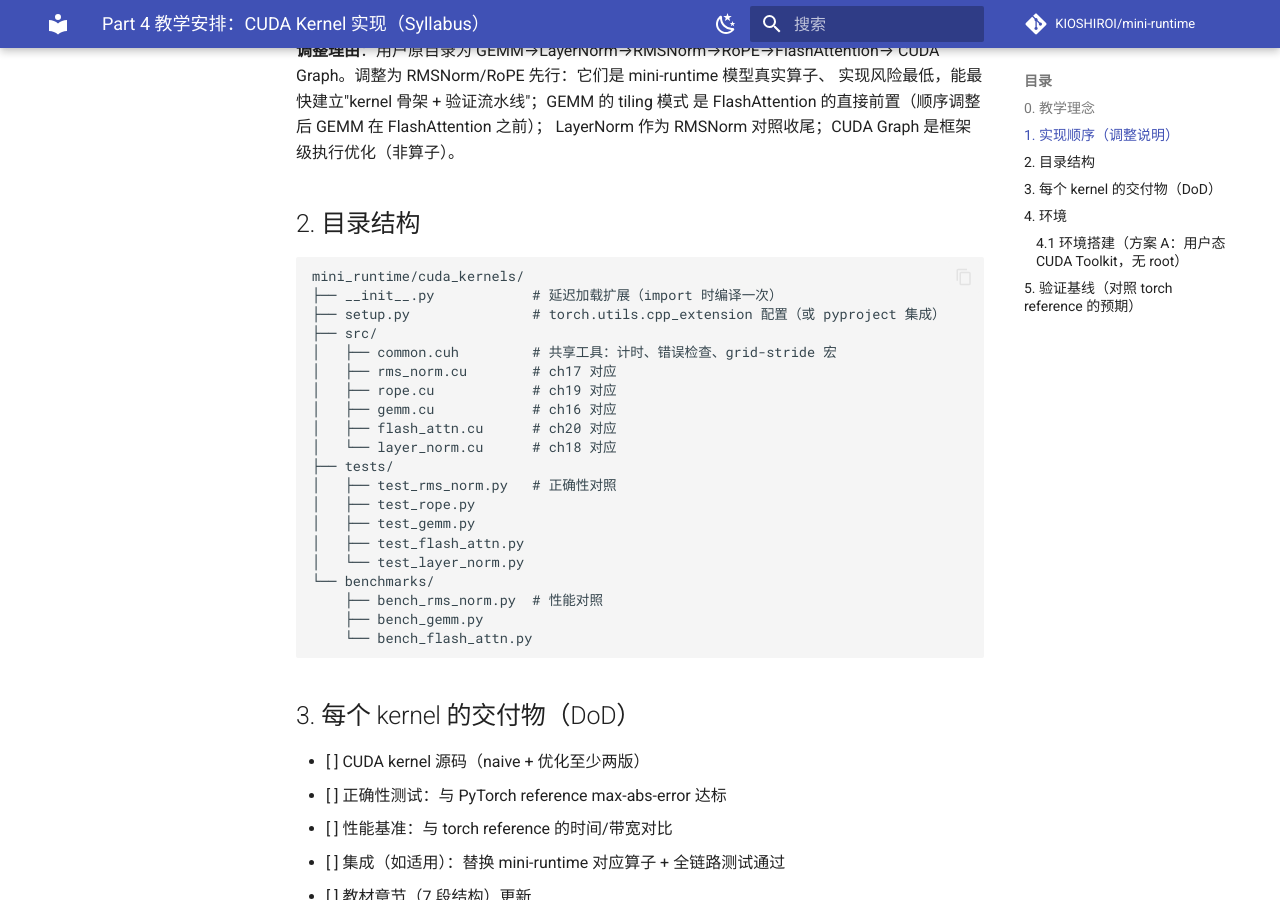
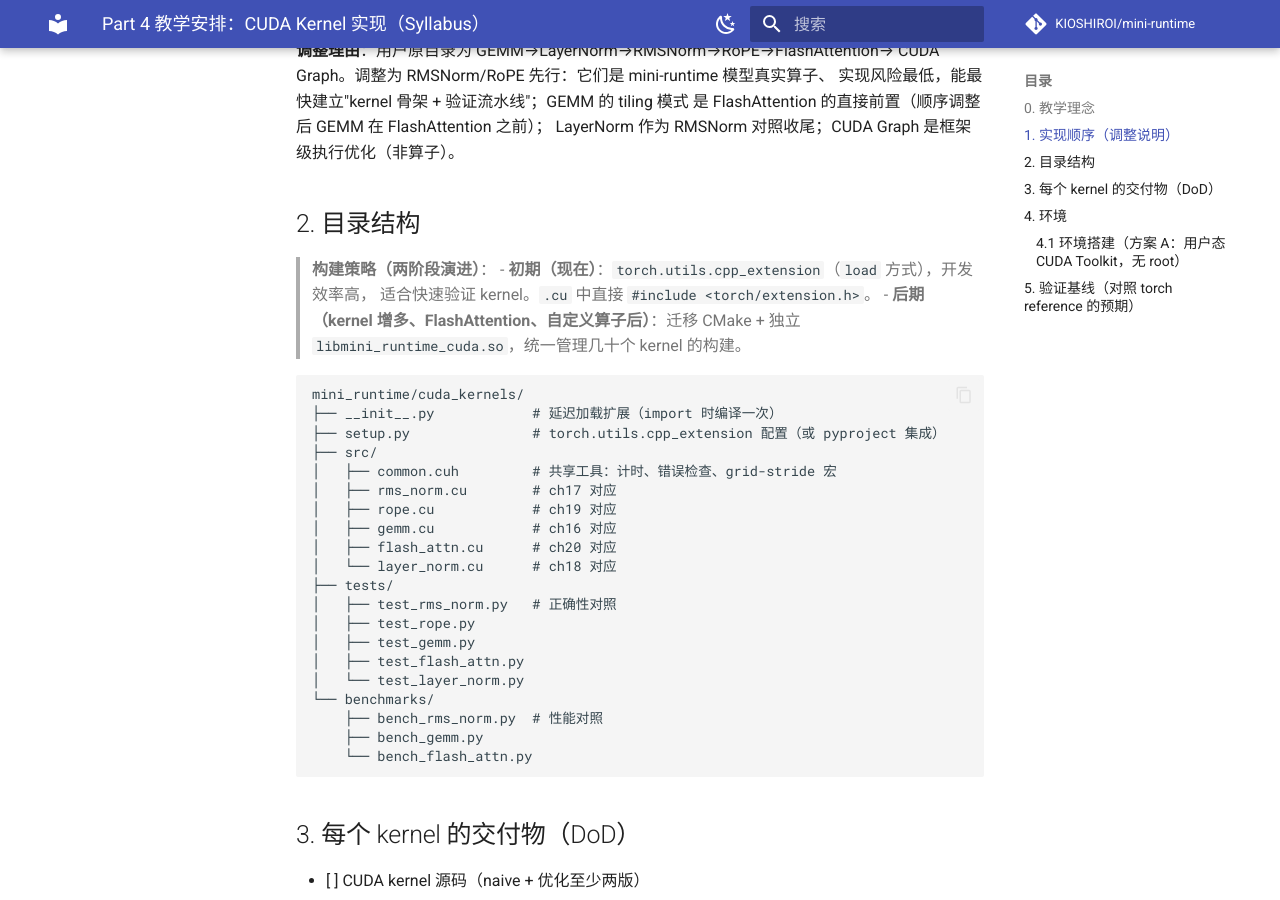
Before and after one commit to KIOSHIROI/mini-runtime, an MkDocs documentation site: the page built from book/guides/part4_kernel_syllabus.md, in a window 1280 px wide and 900 px high, scrolled down 1325 px. Built offline with MkDocs 1.6.1 and Material for MkDocs 9.7.7, drawn with Linux system fonts in a browser that asks for light colours; nearby versions of some CDN libraries; library files that are not in the unit come from our copies; comment, search, counter and statistics services are not loaded.

Commit message:
docs(book): record two-stage build strategy for cuda kernels

````diff
--- a/book/guides/part4_kernel_syllabus.md
+++ b/book/guides/part4_kernel_syllabus.md
@@ -40,6 +40,12 @@ CUDA Graph。调整为 RMSNorm/RoPE 先行：它们是 mini-runtime 模型真实
 LayerNorm 作为 RMSNorm 对照收尾；CUDA Graph 是框架级执行优化（非算子）。
 
 ## 2. 目录结构
+
+> **构建策略（两阶段演进）**：
+> - **初期（现在）**：`torch.utils.cpp_extension`（`load` 方式），开发效率高，
+>   适合快速验证 kernel。`.cu` 中直接 `#include <torch/extension.h>`。
+> - **后期（kernel 增多、FlashAttention、自定义算子后）**：迁移 CMake +
+>   独立 `libmini_runtime_cuda.so`，统一管理几十个 kernel 的构建。
 
 ```
 mini_runtime/cuda_kernels/
````
